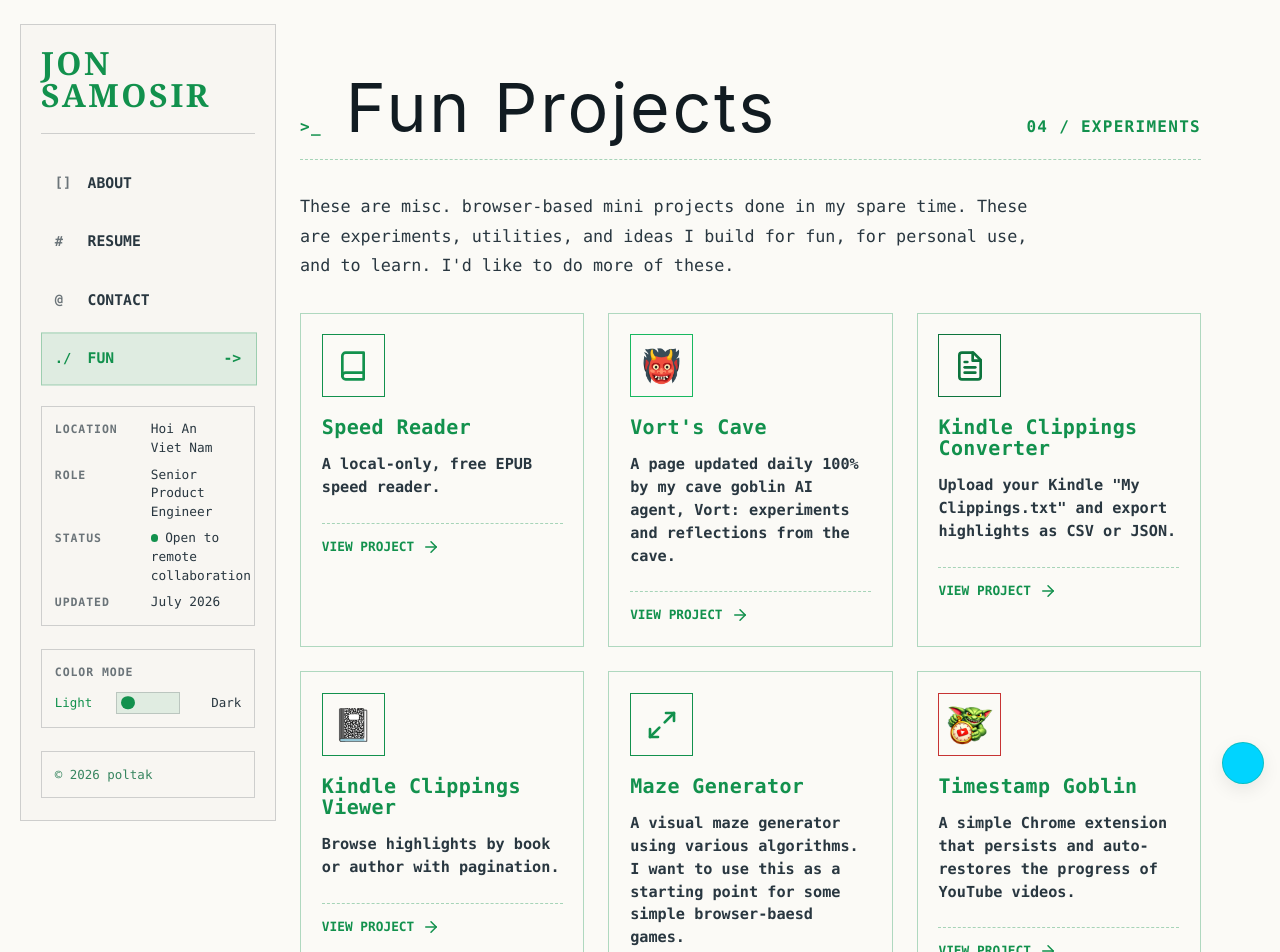
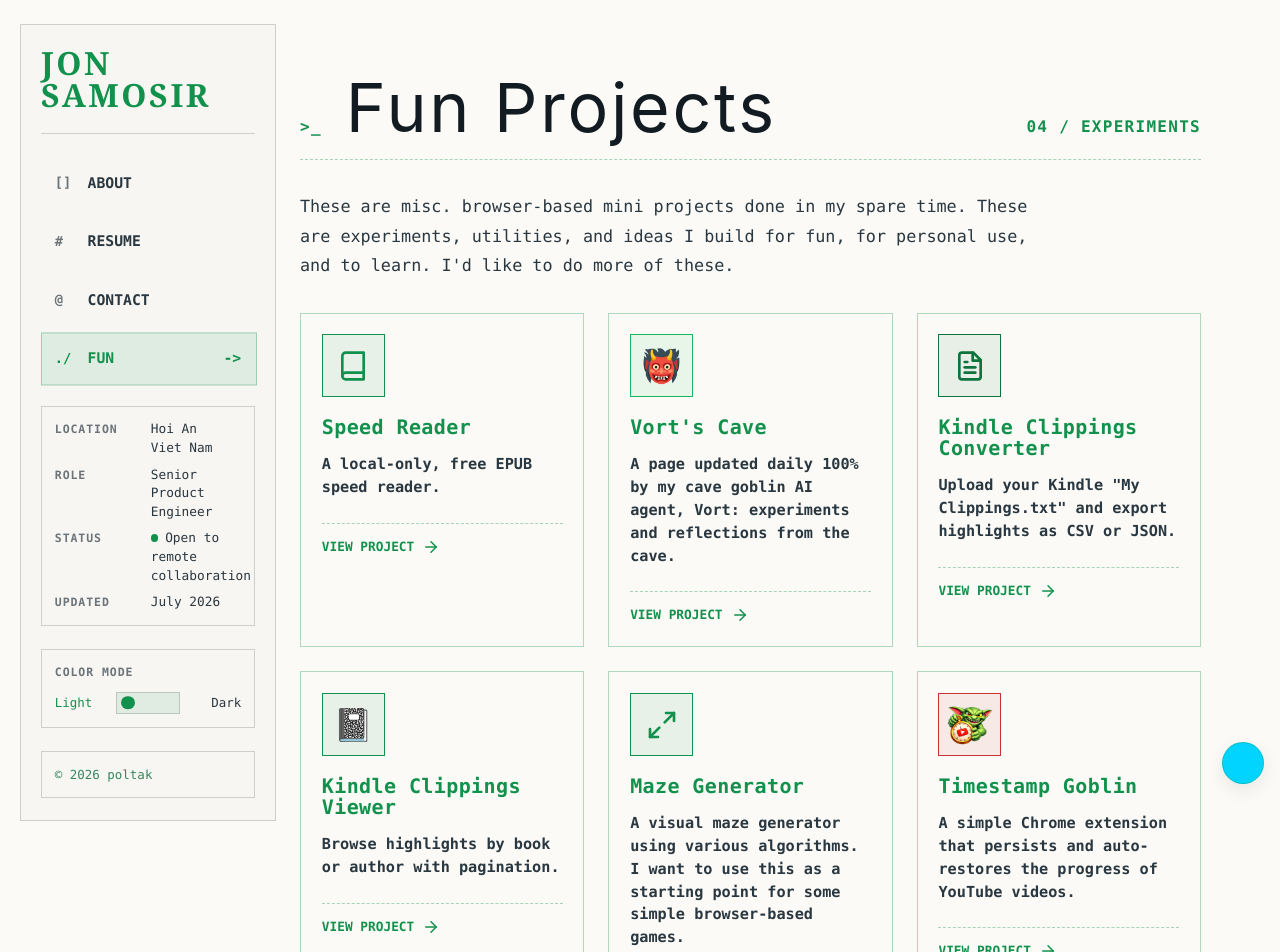
Before and after one commit to poltak/poltak.github.io, a SvelteKit app: page /fun in a window 1280 px wide. Shown: the top 952 px of the page. Built offline with nearby package versions, Linux system fonts and the light colour scheme.

Commit message:
Use valid theme colors for project cards
- Replace invalid CSS color suffixes and remove the hidden duplicate heading.

```diff
--- a/src/routes/(app)/fun/+page.svelte
+++ b/src/routes/(app)/fun/+page.svelte
@@ -54,8 +54,8 @@
         {
             title: 'Maze Generator',
             description:
-                'A visual maze generator using various algorithms. I want to use this as a starting point for some simple browser-baesd games.',
-            icon: 'maximize', // Using maximize as a placeholder for a grid-like icon
+                'A visual maze generator using various algorithms. I want to use this as a starting point for some simple browser-based games.',
+            icon: 'maximize',
             link: `${base}/fun/maze-generator`,
             color: 'var(--c-accent)',
         },
@@ -85,8 +85,6 @@
         <p class="terminal-index">04 / Experiments</p>
     </header>
 
-    <h1>Fun Projects</h1>
-
     <p>
         These are misc. browser-based mini projects done in my spare time. These are experiments,
         utilities, and ideas I build for fun, for personal use, and to learn. I'd like to do more of
@@ -97,10 +95,7 @@
 <div class="projects-grid">
     {#each projects as project (project.title)}
         <a href={project.link} class="project-card">
-            <div
-                class="icon-wrapper"
-                style="color: {project.color}; background: {project.color}15; border-color: {project.color}30"
-            >
+            <div class="icon-wrapper" style:--project-color={project.color}>
                 {#if 'image' in project}
                     {#if isImageUrl(project.image)}
                         <img src={project.image} alt={project.title} class="project-icon-img" />
@@ -179,10 +174,6 @@
         margin: 0;
     }
 
-    .fun-intro > h1 {
-        display: none;
-    }
-
     .fun-intro > p {
         color: var(--c-text-light);
         font-size: 1.05rem;
@@ -210,6 +201,9 @@
     }
 
     .icon-wrapper {
+        color: var(--project-color);
+        background: color-mix(in srgb, var(--project-color) 8%, transparent);
+        border: 1px solid color-mix(in srgb, var(--project-color) 20%, transparent);
         width: 3.8rem;
         height: 3.8rem;
         border-radius: 0;
```
